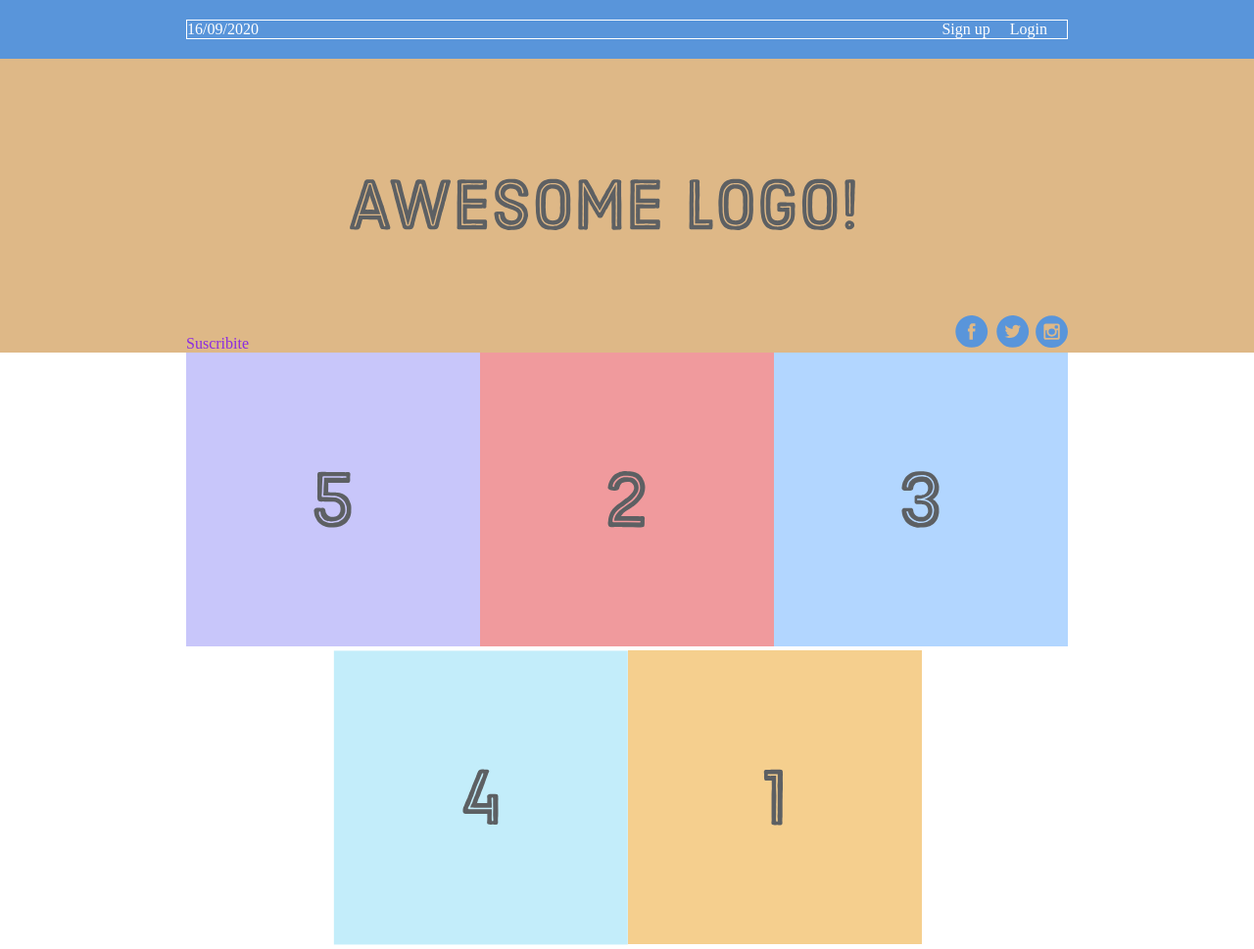
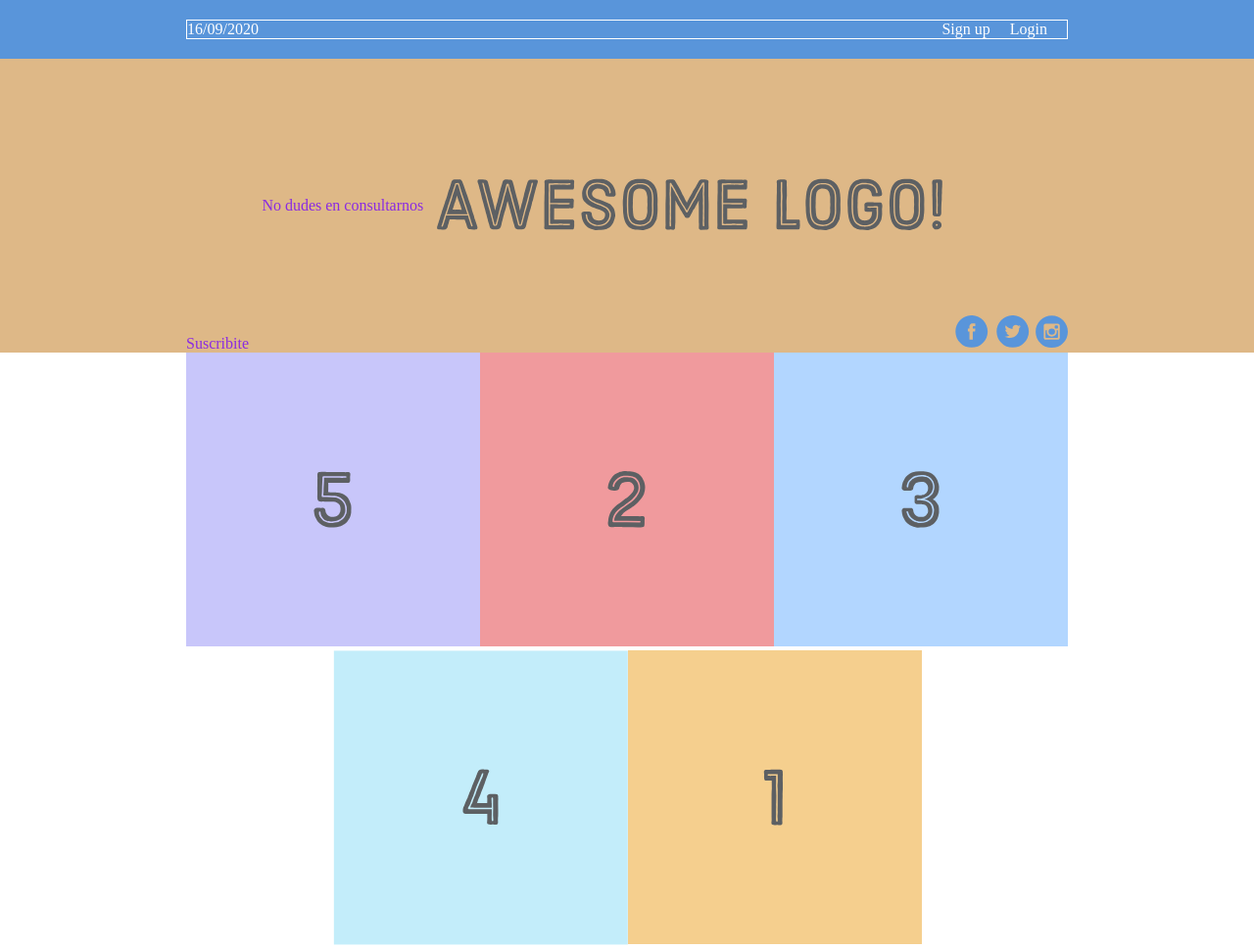
Before and after one commit to FlorMartinezP/primer-repo, a plain HTML site: page index.html in a window 1280 px wide. Shown: the whole page at 98% size. Drawn offline with Linux system fonts and the light colour scheme.

Commit message:
agrego parrafo

```diff
--- a/index.html
+++ b/index.html
@@ -21,6 +21,7 @@
 <div class="header-container">
     <div class="header">
         <div class="suscribe">Suscribite</div>
+        <p>No dudes en consultarnos</p>
         <div class="logo">
             <img src="images/awesome-logo.svg" alt=""></div>
         <div class="social">
```
